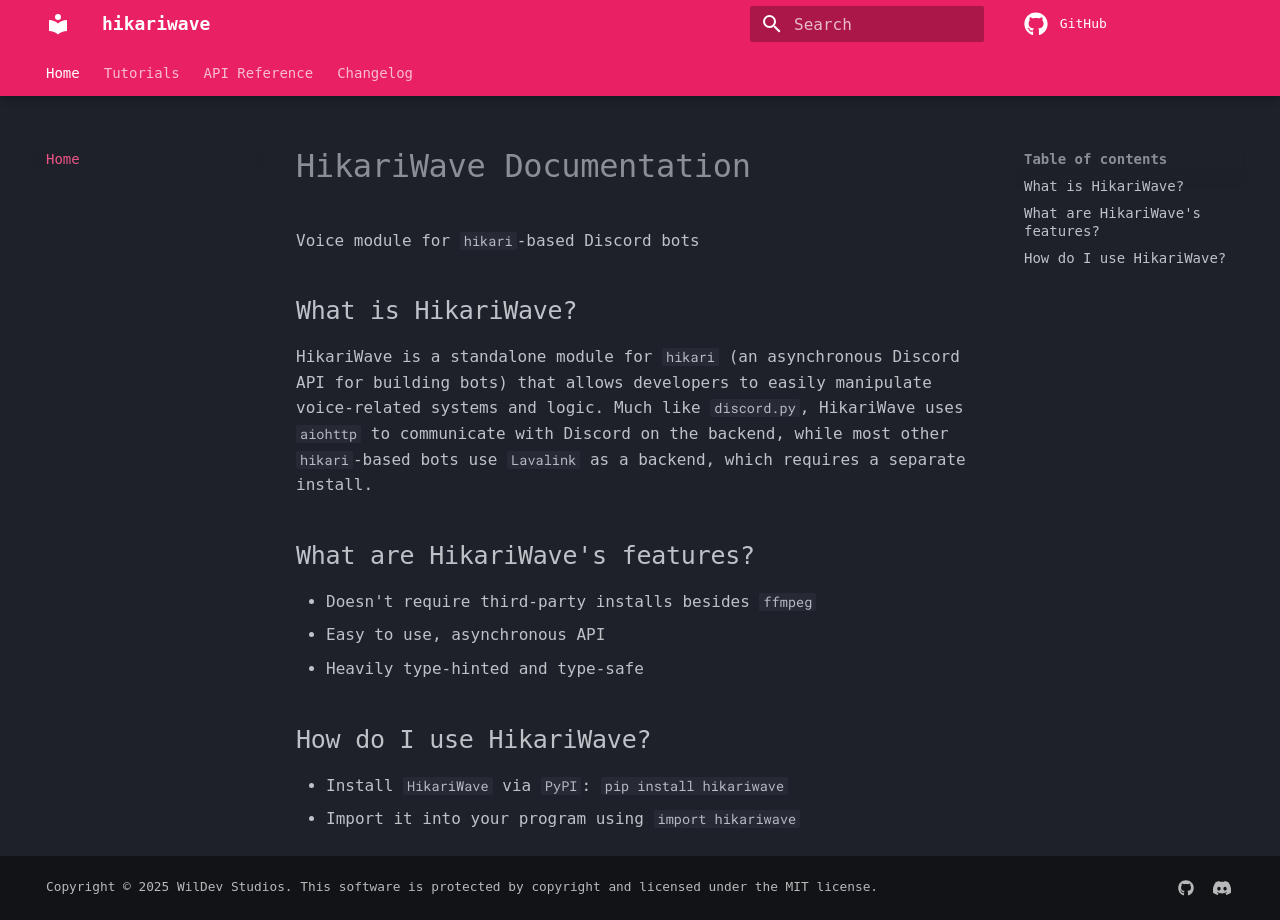
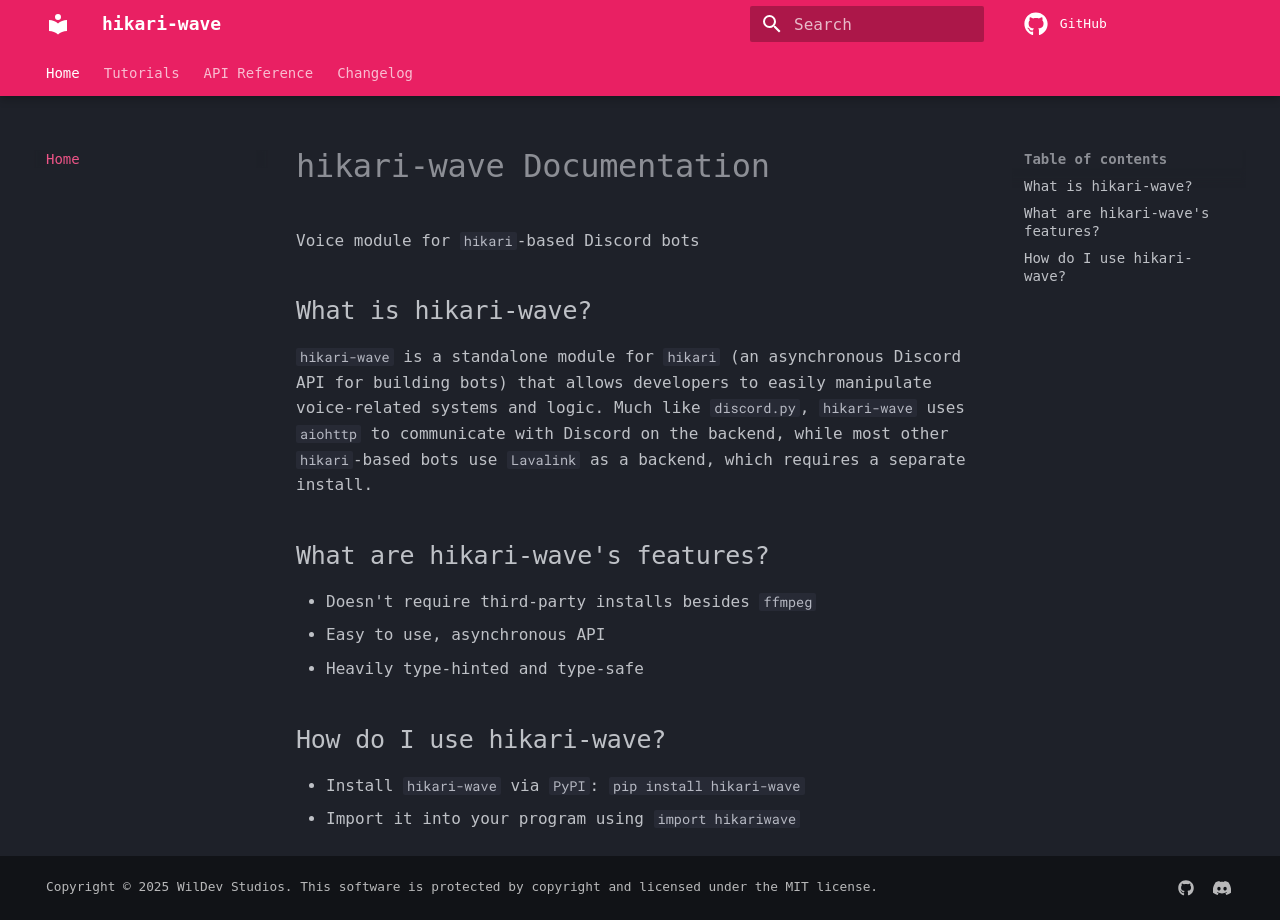
Before and after one commit to WilDev-Studios/HikariWave, an MkDocs documentation site: the page built from docs/index.md, in a window 1280 px wide. Built offline with MkDocs 1.6.1 and Material for MkDocs 9.7.7, drawn with Linux system fonts in a browser that asks for light colours; some web fonts are replaced; comment, search, counter and statistics services are not loaded.

Commit message:
HikariWave renamed to hikari-wave

```diff
--- a/docs/index.md
+++ b/docs/index.md
@@ -1,18 +1,18 @@
-# HikariWave Documentation
+# hikari-wave Documentation
 
 Voice module for `hikari`-based Discord bots
 
-## What is HikariWave?
+## What is hikari-wave?
 
-HikariWave is a standalone module for `hikari` (an asynchronous Discord API for building bots) that allows developers to easily manipulate voice-related systems and logic. Much like `discord.py`, HikariWave uses `aiohttp` to communicate with Discord on the backend, while most other `hikari`-based bots use `Lavalink` as a backend, which requires a separate install.
+`hikari-wave` is a standalone module for `hikari` (an asynchronous Discord API for building bots) that allows developers to easily manipulate voice-related systems and logic. Much like `discord.py`, `hikari-wave` uses `aiohttp` to communicate with Discord on the backend, while most other `hikari`-based bots use `Lavalink` as a backend, which requires a separate install.
 
-## What are HikariWave's features?
+## What are hikari-wave's features?
 
 - Doesn't require third-party installs besides `ffmpeg`
 - Easy to use, asynchronous API
 - Heavily type-hinted and type-safe
 
-## How do I use HikariWave?
+## How do I use hikari-wave?
 
-- Install `HikariWave` via `PyPI`: `pip install hikariwave`
+- Install `hikari-wave` via `PyPI`: `pip install hikari-wave`
 - Import it into your program using `import hikariwave`
--- a/hikariwave/__init__.py
+++ b/hikariwave/__init__.py
@@ -2,8 +2,8 @@
 ## HikariWave
 Voice module for `hikari`-based Discord bots
 
-#### Documentation: https://hikariwave.wildevstudios.net/en/0.0.1a1
-#### GitHub: https://github.com/WilDev-Studios/HikariWave
+#### Documentation: https://hikari-wave.wildevstudios.net/en/0.0.1a1
+#### GitHub: https://github.com/WilDev-Studios/hikari-wave
 """
 
 __version__ = "0.0.1a1"
--- a/hikariwave/audio/source/__init__.py
+++ b/hikariwave/audio/source/__init__.py
@@ -1,2 +1,3 @@
 """
-Contains all the audio source objects and logic."""
+Contains all the audio source objects and logic.
+"""
--- a/mkdocs.yaml
+++ b/mkdocs.yaml
@@ -1,8 +1,8 @@
-site_name: hikariwave
-site_url: https://hikariwave.wildevstudios.net
+site_name: hikari-wave
+site_url: https://hikari-wave.wildevstudios.net
 copyright: Copyright &copy; 2025 WilDev Studios. This software is protected by copyright and licensed under the MIT license.
 
-repo_url: https://github.com/WilDev-Studios/HikariWave
+repo_url: https://github.com/WilDev-Studios/hikari-wave
 
 theme:
   name: material
@@ -62,7 +62,7 @@
   generator: false
   social:
     - icon: fontawesome/brands/github
-      link: https://github.com/WilDev-Studios/HikariWave
+      link: https://github.com/WilDev-Studios/hikari-wave
     - icon: fontawesome/brands/discord
       link: https://discord.gg/4Ggybyy87d
 
--- a/pyproject.toml
+++ b/pyproject.toml
@@ -3,7 +3,7 @@
 build-backend = "setuptools.build_meta"
 
 [project]
-name = "hikariwave"
+name = "hikari-wave"
 version = "0.1.0a1"
 description = "Voice module for `hikari`-based Discord bots"
 readme = "README.md"
@@ -22,4 +22,4 @@
 dependencies = ["aiohttp", "cryptography", "hikari", "opuslib", "pynacl"]
 
 [project.urls]
-"Homepage" = "https://github.com/WilDev-Studios/HikariWave"
+"Homepage" = "https://github.com/WilDev-Studios/hikari-wave"
```
Also changed, not shown: README.md (+9 -9 lines).
